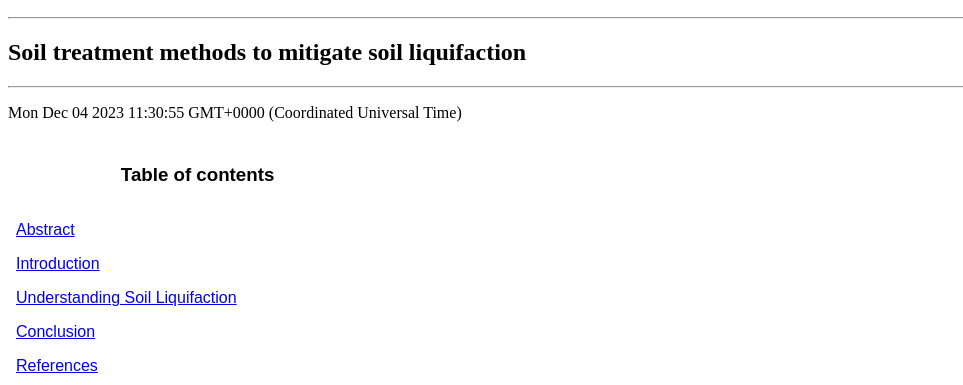
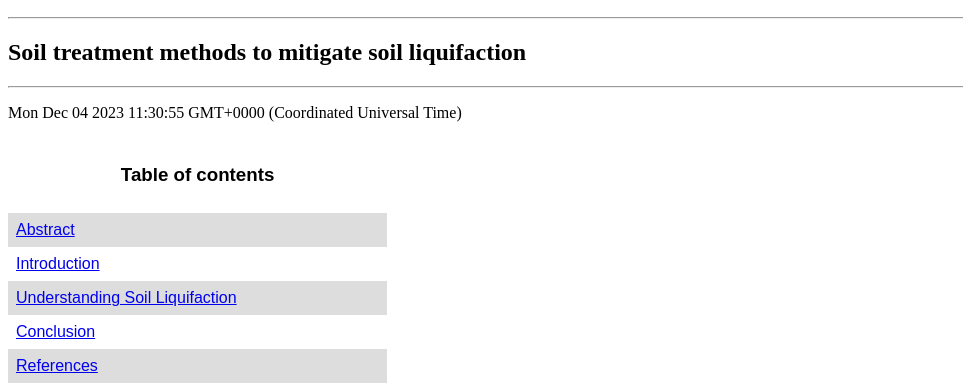
Before and after one commit to FEPSFY6845527/FY6845527, a plain HTML site: page index.html in a window 1280 px wide. Shown: the part 422-807 px from the top of the page, without its empty margins (0-963 px from the left). Drawn offline with Linux system fonts and the light colour scheme.

Commit message:
Update index.html

```diff
--- a/index.html
+++ b/index.html
@@ -26,7 +26,7 @@
               }
 
               tr:nth-child(even) {
-                 background-color: #red;
+                 background-color: #dddddd;
               }
 
         </style>
```
